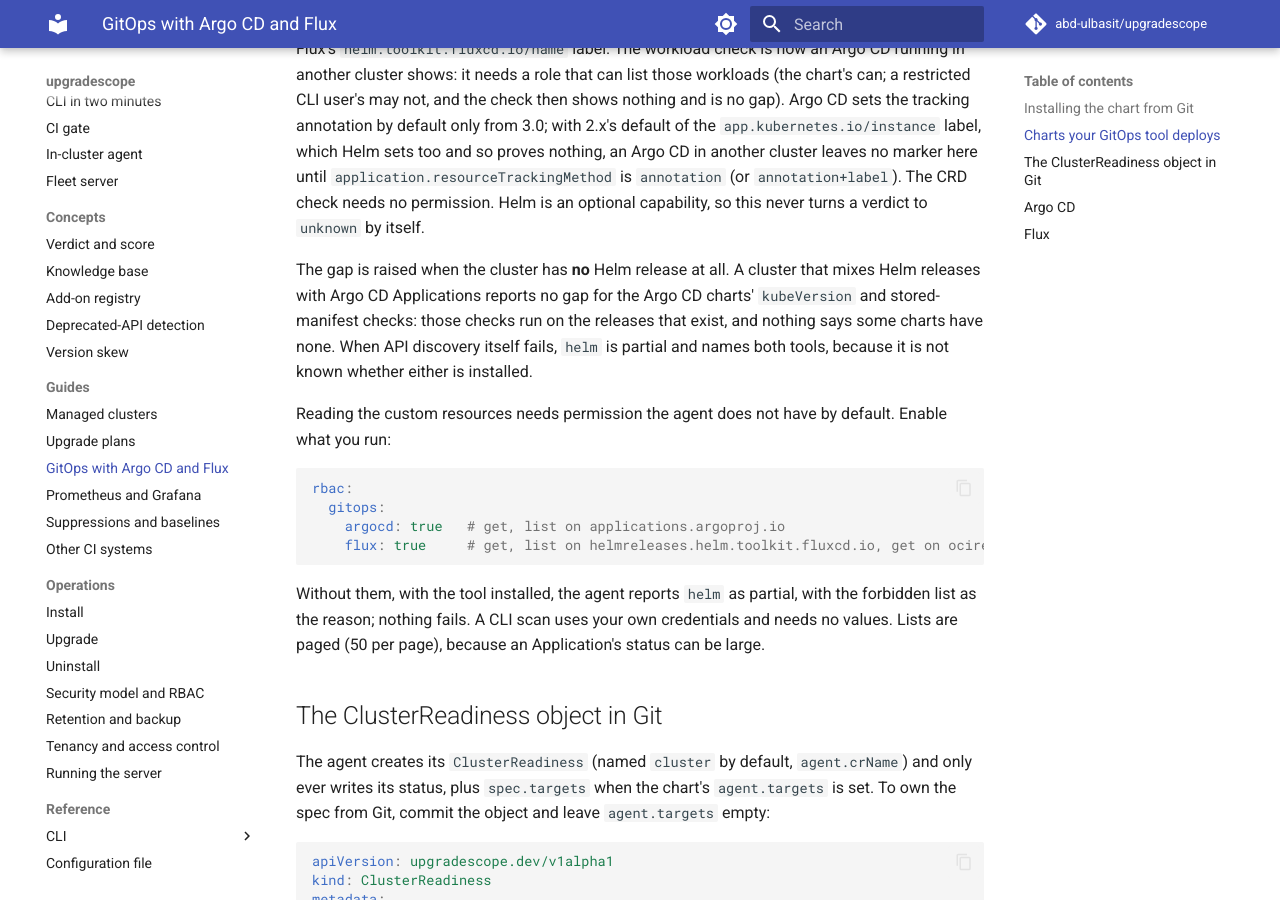
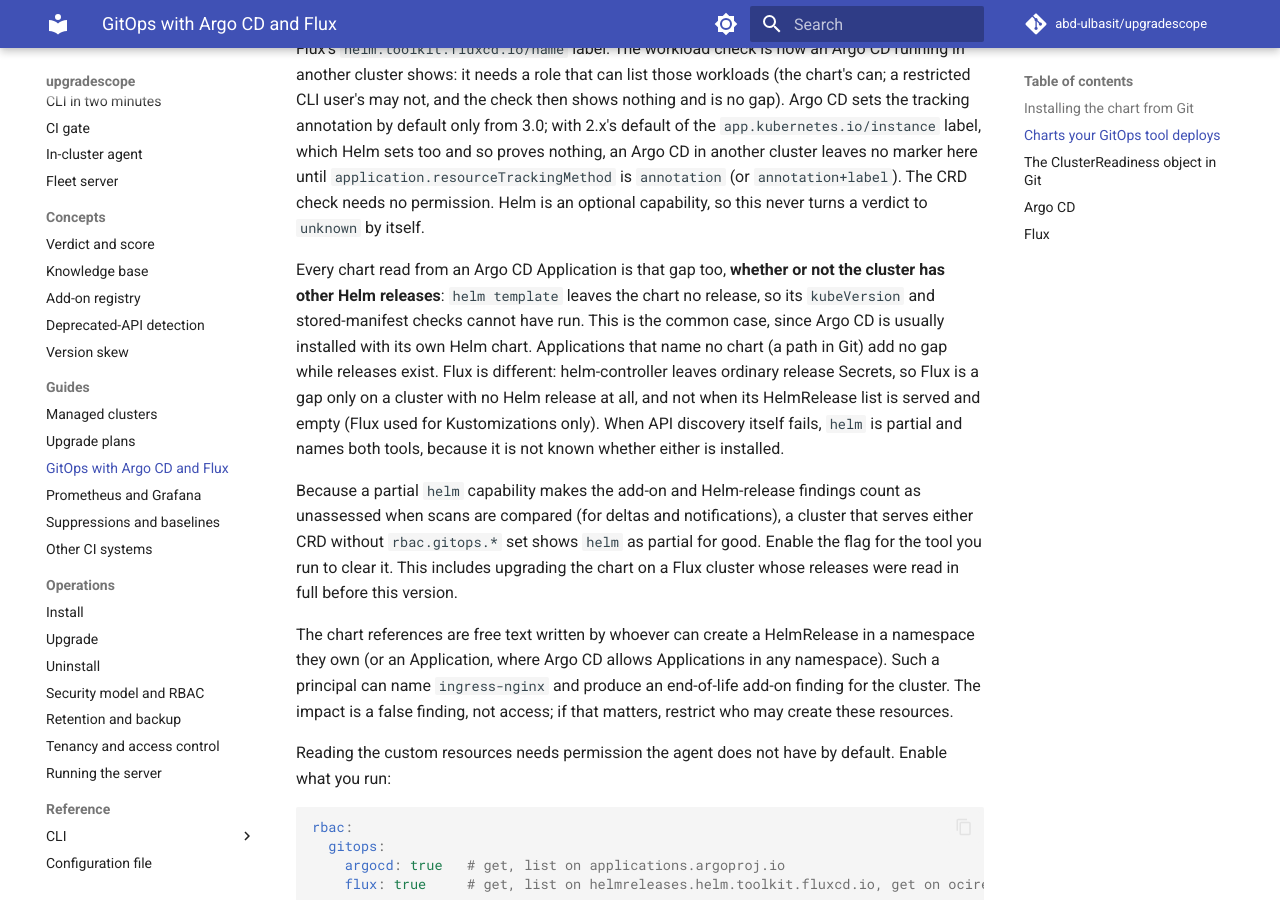
Before and after one commit to abd-ulbasit/upgradescope, an MkDocs documentation site: the page built from docs/guides/gitops-argo-flux.md, in a window 1280 px wide and 900 px high, scrolled down 2012 px. Built offline with MkDocs 1.6.1 and Material for MkDocs 9.7.7, drawn with Linux system fonts in a browser that asks for light colours; comment, search, counter and statistics services are not loaded.

Commit message:
docs: Argo CD charts are a gap on mixed clusters; trust note; NOTES names OCIRepositories
Brings the GitOps page, claims HE-07, and troubleshooting in line with
the collector, so the README line is true. Notes the blast radius of a
permanent partial helm capability without rbac.gitops.*, and that chart
references are writable by whoever can create the resource.

Refs #70

Co-Authored-By: Claude Sonnet 5.5 <noreply@anthropic.com>

```diff
--- a/docs/guides/gitops-argo-flux.md
+++ b/docs/guides/gitops-argo-flux.md
@@ -78,12 +78,29 @@ cluster leaves no marker here until `application.resourceTrackingMethod` is
 `annotation` (or `annotation+label`). The CRD check needs no permission. Helm is
 an optional capability, so this never turns a verdict to `unknown` by itself.
 
-The gap is raised when the cluster has **no** Helm release at all. A cluster
-that mixes Helm releases with Argo CD Applications reports no gap for the Argo
-CD charts' `kubeVersion` and stored-manifest checks: those checks run on the
-releases that exist, and nothing says some charts have none. When API discovery
-itself fails, `helm` is partial and names both tools, because it is not known
-whether either is installed.
+Every chart read from an Argo CD Application is that gap too, **whether or not
+the cluster has other Helm releases**: `helm template` leaves the chart no
+release, so its `kubeVersion` and stored-manifest checks cannot have run. This
+is the common case, since Argo CD is usually installed with its own Helm chart.
+Applications that name no chart (a path in Git) add no gap while releases
+exist. Flux is different: helm-controller leaves ordinary release Secrets, so
+Flux is a gap only on a cluster with no Helm release at all, and not when its
+HelmRelease list is served and empty (Flux used for Kustomizations only). When
+API discovery itself fails, `helm` is partial and names both tools, because it
+is not known whether either is installed.
+
+Because a partial `helm` capability makes the add-on and Helm-release findings
+count as unassessed when scans are compared (for deltas and notifications),
+a cluster that serves either CRD without `rbac.gitops.*` set shows `helm` as
+partial for good. Enable the flag for the tool you run to clear it. This
+includes upgrading the chart on a Flux cluster whose releases were read in full
+before this version.
+
+The chart references are free text written by whoever can create a HelmRelease
+in a namespace they own (or an Application, where Argo CD allows Applications in
+any namespace). Such a principal can name `ingress-nginx` and produce an
+end-of-life add-on finding for the cluster. The impact is a false finding, not
+access; if that matters, restrict who may create these resources.
 
 Reading the custom resources needs permission the agent does not have by
 default. Enable what you run:
```
Also changed, not shown: docs/claims.md (+1 -1 lines), docs/troubleshooting.md (+4 -1 lines), 1 other file.
